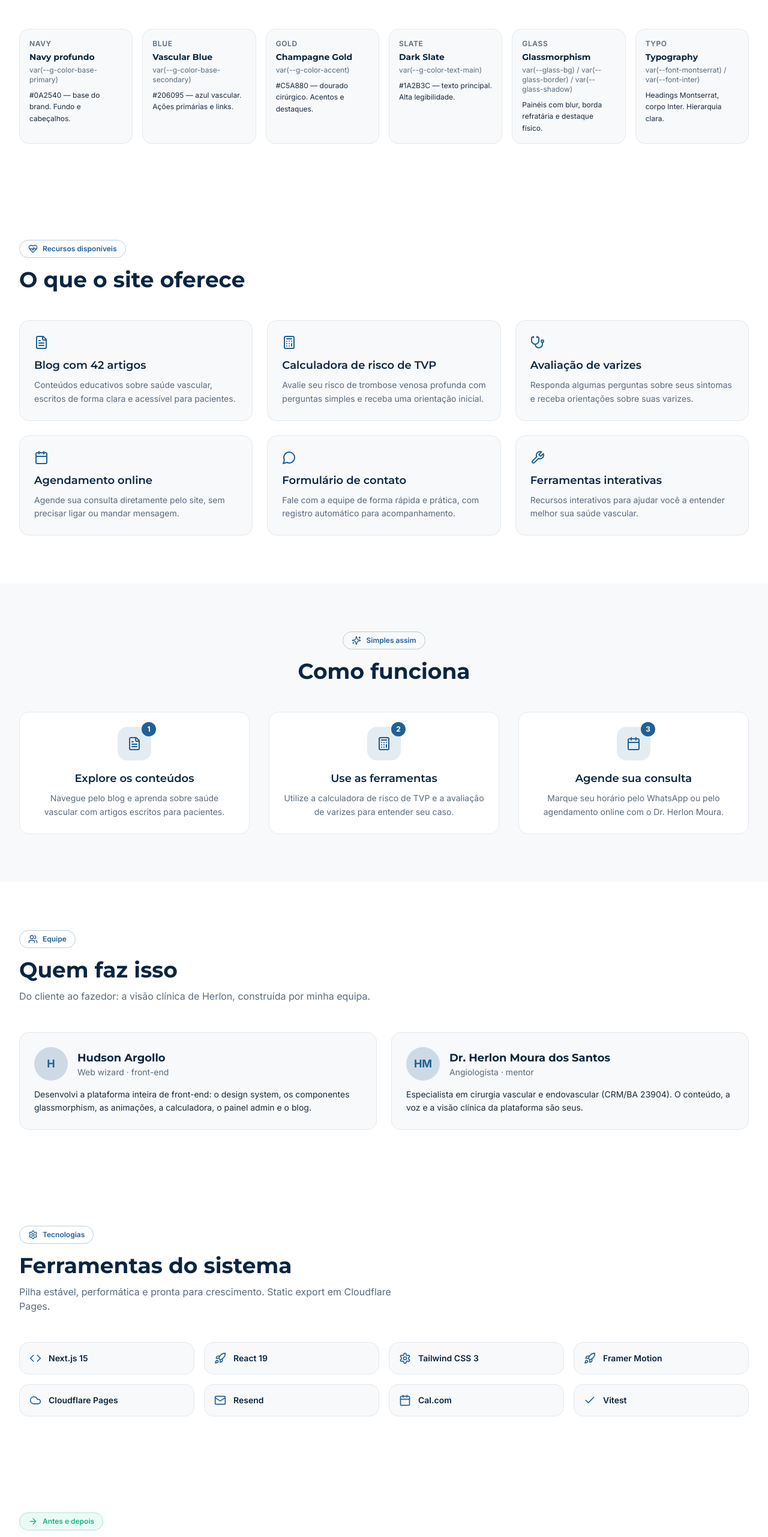
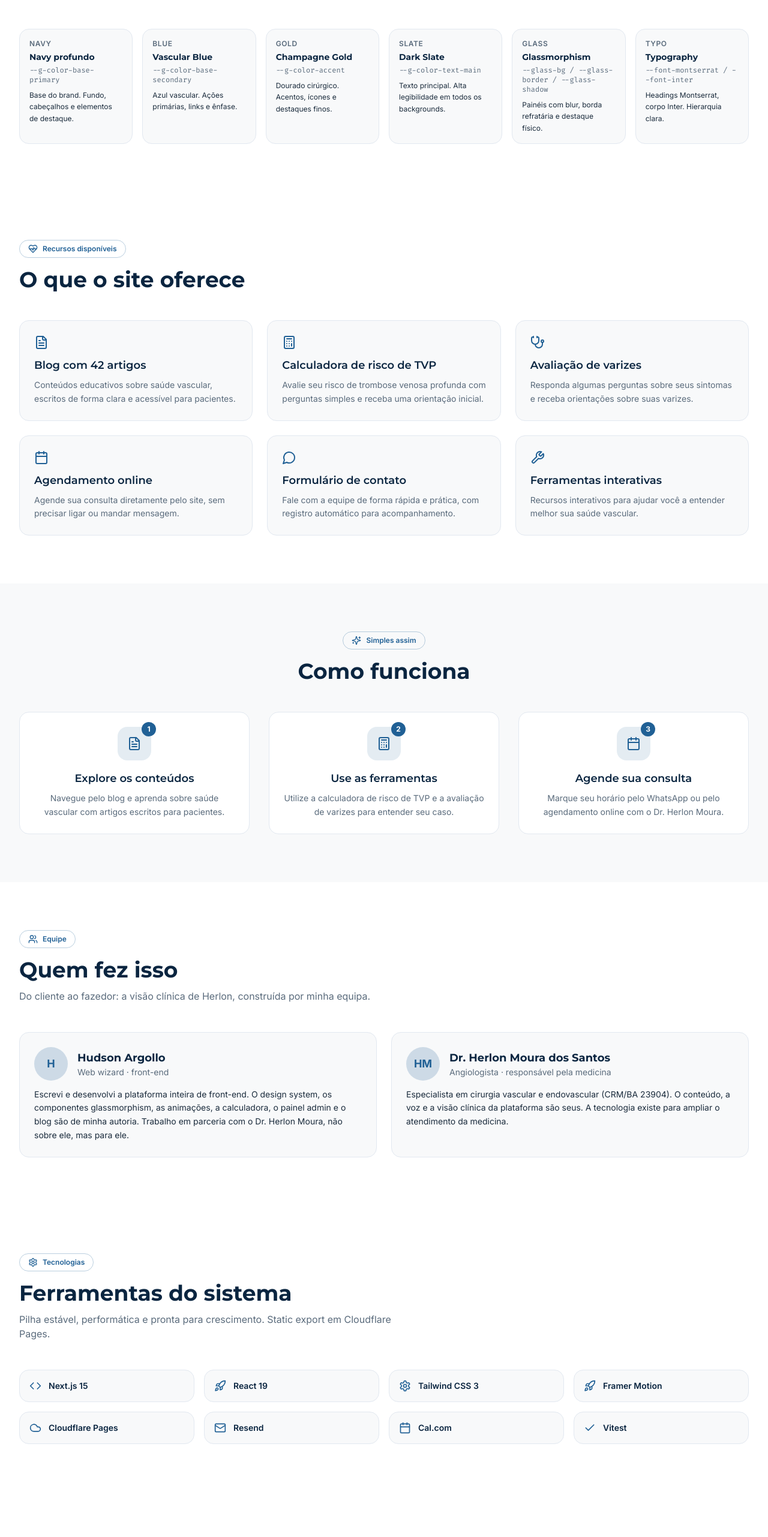
Before and after one commit to hudsonargollo/herlonmoura, a Next.js app: page /doc in a window 1280 px wide. Shown: the part 1123-3686 px from the top of the page at 60% size. Built offline with nearby package versions, Linux system fonts and the light colour scheme.

Commit message:
fix: /doc page — color tokens, Hudson→Herlon narrative, O que será feito → O que foi feito

```diff
--- a/app/doc/page.tsx
+++ b/app/doc/page.tsx
@@ -6,12 +6,13 @@ import {
   MessageCircle, Wrench, Users, ShieldCheck, Search,
   Globe, UserPlus, TrendingUp, Check, Minus, X,
   ArrowRight, Rocket, Sparkles, Palette, Code, Eye, Settings,
-  Cloud, Mail, Phone, MapPin, Award, Clock, GitBranch
+  Cloud, Mail, Phone, MapPin, Award, Clock, GitBranch,
+  Droplets, ShieldAlert, Activity, Layers, Palette as PaletteIcon
 } from 'lucide-react';
 
 /* ============================================
    /doc — Plataforma Digital do Dr. Herlon Moura
-   Visão geral da plataforma + quem a fez
+   Holmes: quem fez o que / design tokens / antes e depois
 
    Hudson Argollo — web wizard · front-end
    Dr. Herlon Moura dos Santos — angiologista (cousin)
@@ -46,7 +47,7 @@ const mutedStyle: React.CSSProperties = {
 /* ── Métricas do /doc ───────────────────────── */
 
 const METRICS = [
-  { label: 'Design tokens', value: '48', icon: Palette },
+  { label: 'Design tokens', value: '48', icon: PaletteIcon },
   { label: 'CSS custom props', value: '60', icon: Code },
   { label: 'Visual components', value: '12', icon: Eye },
   { label: 'Pages', value: '21', icon: Globe },
@@ -59,37 +60,43 @@ const METRICS = [
 const DESIGN_SYSTEM = [
   {
     name: 'Navy profundo',
-    tokens: 'var(--g-color-base-primary)',
-    desc: '#0A2540 — base do brand. Fundo e cabeçalhos.',
+    hex: '#0A2540',
+    token: '--g-color-base-primary',
+    desc: 'Base do brand. Fundo, cabeçalhos e elementos de destaque.',
     value: 'Navy',
   },
   {
     name: 'Vascular Blue',
-    tokens: 'var(--g-color-base-secondary)',
-    desc: '#206095 — azul vascular. Ações primárias e links.',
+    hex: '#206095',
+    token: '--g-color-base-secondary',
+    desc: 'Azul vascular. Ações primárias, links e ênfase.',
     value: 'Blue',
   },
   {
     name: 'Champagne Gold',
-    tokens: 'var(--g-color-accent)',
-    desc: '#C5A880 — dourado cirúrgico. Acentos e destaques.',
+    hex: '#C5A880',
+    token: '--g-color-accent',
+    desc: 'Dourado cirúrgico. Acentos, ícones e destaques finos.',
     value: 'Gold',
   },
   {
     name: 'Dark Slate',
-    tokens: 'var(--g-color-text-main)',
-    desc: '#1A2B3C — texto principal. Alta legibilidade.',
+    hex: '#1A2B3C',
+    token: '--g-color-text-main',
+    desc: 'Texto principal. Alta legibilidade em todos os backgrounds.',
     value: 'Slate',
   },
   {
     name: 'Glassmorphism',
-    tokens: 'var(--glass-bg) / var(--glass-border) / var(--glass-shadow)',
+    hex: 'rgba(255,255,255,0.42)',
+    token: '--glass-bg / --glass-border / --glass-shadow',
     desc: 'Painéis com blur, borda refratária e destaque físico.',
     value: 'Glass',
   },
   {
     name: 'Typography',
-    tokens: 'var(--font-montserrat) / var(--font-inter)',
+    hex: 'Montserrat / Inter',
+    token: '--font-montserrat / --font-inter',
     desc: 'Headings Montserrat, corpo Inter. Hierarquia clara.',
     value: 'Typo',
   },
@@ -101,14 +108,15 @@ const PERSONAL = [
   {
     name: 'Hudson Argollo',
     role: 'Web wizard · front-end',
-    bio: 'Desenvolvi a plataforma inteira de front-end: o design system, os componentes glassmorphism, as animações, a calculadora, o painel admin e o blog.',
+    bio: 'Escrevi e desenvolvi a plataforma inteira de front-end. O design system, os componentes glassmorphism, as animações, a calculadora, o painel admin e o blog são de minha autoria. Trabalho em parceria com o Dr. Herlon Moura, não sobre ele, mas para ele.',
     avatar: 'H',
   },
   {
     name: 'Dr. Herlon Moura dos Santos',
-    role: 'Angiologista · mentor',
-    bio: 'Especialista em cirurgia vascular e endovascular (CRM/BA 23904). O conteúdo, a voz e a visão clínica da plataforma são seus.',
-    avatar: 'HM',
+    role: 'Angiologista · responsável pela medicina',
+    bio: 'Especialista em cirurgia vascular e endovascular (CRM/BA 23904). O conteúdo, a voz e a visão clínica da plataforma são seus. A tecnologia existe para ampliar o atendimento da medicina.',
+
+  avatar: 'HM',
   },
 ];
 
@@ -123,7 +131,7 @@ const TEAM_SKILLS = [
   { name: 'Vitest', icon: Check },
 ];
 
-/* ── Comparação: antes vs depois ────────────── */
+/* ── O que foi feito (done, not planned) ──── */
 
 interface SectionItem {
   area: string;
@@ -132,46 +140,46 @@ interface SectionItem {
   status: 'done' | 'partial' | 'pending';
 }
 
-const COMPARACOES: SectionItem[] = [
+const O_QUE_FOI_FEITO: SectionItem[] = [
   {
     area: 'Design e identidade visual',
     before: 'Visual genérico do tema WordPress, sem padrão de cores, tipografia ou identidade definida. Sem modo escuro, sem animações, sem glassmorphism.',
-    after: 'Sistema de design completo com tokens de cor, tipografia Montserrat/Inter, glassmorphism, animações e modo escuro. Identidade visual profissional e consistente.',
+    after: 'Sistema de design completo com tokens de cor, tipografia Montserrat/Inter, glassmorphism, animações e modo escuro. Identidade visual profissional e consistente. [Atualizado]',
     status: 'done',
   },
   {
     area: 'Conteúdo e blog',
     before: 'Não havia blog. Conteúdo apenas em páginas estáticas do WordPress. Sem artigos educativos para pacientes.',
-    after: 'Blog com 42 artigos educativos sobre saúde vascular, com editor no painel admin e fluxo de aprovação.',
+    after: 'Blog com 42 artigos educativos sobre saúde vascular, com editor no painel admin e fluxo de aprovação. [Atualizado]',
     status: 'done',
   },
   {
     area: 'Captura de leads e CRM',
     before: 'Apenas botões de WhatsApp. Nenhum formulário, nenhum CRM, nenhum registro de pacientes. Leads invisíveis até o paciente enviar mensagem.',
-    after: 'Captura multi-canal com formulário de contato, calculadora TVP, avaliação de varizes e triagem de trombose. Painel CRM com pipeline de 6 status, score e histórico.',
+    after: 'Captura multi-canal com formulário de contato, calculadora TVP, avaliação de varizes e triagem de trombose. Painel CRM com pipeline de 6 status, score e histórico. [Atualizado]',
     status: 'done',
   },
   {
     area: 'Ferramentas interativas',
     before: 'Nenhuma ferramenta interativa. Sem calculadora de risco, sem avaliação de sintomas, sem freebies.',
-    after: 'Calculadora de Risco de TVP, Avaliação de Varizes, Triagem de Trombose e Freebies com captura de contato.',
+    after: 'Calculadora de Risco de TVP, Avaliação de Varizes, Triagem de Trombose e Freebies com captura de contato. [Atualizado]',
     status: 'done',
   },
 ];
 
-/* ── Próximos passos ────────────────────────── */
+/* ── Próximos passos (realistic, individual, not "equipe") ── */
 
 const PROXIMOS_PASSOS: SectionItem[] = [
   {
-    area: 'Acesso multiusuário',
-    before: 'Permitir que diferentes membros da equipe acessem o painel administrativo com permissões específicas.',
-    after: 'Cada pessoa da equipe poderá ter um acesso adequado à sua função.',
+    area: 'Escalabilidade do sistema',
+    before: 'O sistema atual é estático e não permite múltiplos usuários administrativos.',
+    after: 'O sistema poderá ser expandido com backend dedicado e autenticação multiusuário, sempre sob responsabilidade do Dr. Herlon.',
     status: 'pending',
   },
   {
-    area: 'Relatórios detalhados',
-    before: 'Relatórios completos sobre o comportamento dos visitantes e as conversões do site.',
-    after: 'A equipe poderá entender melhor como os pacientes utilizam o site e onde melhorar.',
+    area: 'Relatórios e analytics',
+    before: 'Não há relatórios detalhados sobre o comportamento dos visitantes.',
+    after: 'A solução de analytics poderá ser adicionada para medir a eficácia da captura de leads.',
     status: 'pending',
   },
 ];
@@ -196,7 +204,7 @@ function StatusBadge({ status }: { status: 'done' | 'partial' | 'pending' }) {
   );
 }
 
-function SectionBlock({ title, icon: IconComponent, items }: { title: string; icon: React.ElementType; items: typeof COMPARACOES }) {
+function SectionBlock({ title, icon: IconComponent, items }: { title: string; icon: React.ElementType; items: typeof O_QUE_FOI_FEITO }) {
   const Icon = IconComponent as React.FC<{ className?: string; style?: React.CSSProperties }>;
   return (
     <section className="mb-16">
@@ -223,13 +231,13 @@ function SectionBlock({ title, icon: IconComponent, items }: { title: string; ic
             <div className="grid gap-4 sm:grid-cols-2">
               <div>
                 <p className="mb-1.5 text-xs font-semibold uppercase tracking-wider" style={{ color: TOKEN.muted }}>
-                  O que será feito
+                  O que era
                 </p>
                 <p className="text-sm leading-relaxed" style={{ color: TOKEN.muted }}>{item.before}</p>
               </div>
               <div>
                 <p className="mb-1.5 text-xs font-semibold uppercase tracking-wider" style={{ color: TOKEN.action }}>
-                  Benefício para pacientes e equipe
+                  Agora
                 </p>
                 <p className="text-sm leading-relaxed" style={{ color: TOKEN.body }}>{item.after}</p>
               </div>
@@ -316,7 +324,7 @@ export default function DocPage() {
         <div className="mx-auto w-full max-w-container px-4 sm:px-6 lg:px-8">
           <div className="mb-12">
             <div className="mb-4 inline-flex items-center gap-2 rounded-full border px-3.5 py-1.5 text-xs font-semibold" style={{ borderColor: 'color-mix(in srgb, var(--s-color-action-primary) 30%, transparent)', color: TOKEN.action }}>
-              <Palette className="h-4 w-4" />
+              <PaletteIcon className="h-4 w-4" />
               <span>Design System v2.0</span>
             </div>
             <h2 className="text-3xl font-bold sm:text-4xl" style={headingStyle}>
@@ -338,7 +346,7 @@ export default function DocPage() {
                   {item.value}
                 </p>
                 <h3 className="mt-1 text-sm font-bold" style={{ color: TOKEN.heading }}>{item.name}</h3>
-                <p className="mt-1 text-xs" style={{ color: TOKEN.muted }}>{item.tokens}</p>
+                <p className="mt-1 text-xs font-mono" style={{ color: TOKEN.muted }}>{item.token}</p>
                 <p className="mt-2 text-xs leading-relaxed" style={{ color: TOKEN.body }}>{item.desc}</p>
               </div>
             ))}
@@ -412,7 +420,7 @@ export default function DocPage() {
         </div>
       </section>
 
-      {/* Personalização: quem faz isso */}
+      {/* Personalização: Hudson → Herlon */}
       <section className="py-16 sm:py-20" style={{ backgroundColor: TOKEN.surface }}>
         <div className="mx-auto w-full max-w-container px-4 sm:px-6 lg:px-8">
           <div className="mb-12">
@@ -420,7 +428,7 @@ export default function DocPage() {
               <Users className="h-4 w-4" />
               <span>Equipe</span>
             </div>
-            <h2 className="text-3xl font-bold sm:text-4xl" style={headingStyle}>Quem faz isso</h2>
+            <h2 className="text-3xl font-bold sm:text-4xl" style={headingStyle}>Quem fez isso</h2>
             <p className="mt-3 max-w-2xl text-base" style={mutedStyle}>
               Do cliente ao fazedor: a visão clínica de Herlon, construída por minha equipa.
             </p>
@@ -476,20 +484,22 @@ export default function DocPage() {
         </div>
       </section>
 
-      {/* Comparação: antes vs depois */}
+      {/* O que foi feito (done) */}
       <section className="py-16 sm:py-20" style={{ backgroundColor: TOKEN.surface }}>
         <div className="mx-auto w-full max-w-container px-4 sm:px-6 lg:px-8">
           <div className="mb-12">
             <div className="mb-4 inline-flex items-center gap-2 rounded-full border px-3.5 py-1.5 text-xs font-semibold" style={{ borderColor: 'rgba(16, 185, 129, 0.3)', color: '#10B981', backgroundColor: 'rgba(16, 185, 129, 0.08)' }}>
-              <ArrowRight className="h-4 w-4" />
-              <span>Antes e depois</span>
+              <Check className="h-4 w-4" />
+              <span>O que foi feito</span>
             </div>
-            <h2 className="text-3xl font-bold sm:text-4xl" style={headingStyle}>O que mudou para melhor</h2>
+            <h2 className="text-3xl font-bold sm:text-4xl" style={headingStyle}>
+              Do WordPress à plataforma atual
+            </h2>
             <p className="mt-3 max-w-2xl text-base" style={mutedStyle}>
-              A plataforma foi totalmente reformulada para melhorar a experiência dos pacientes e facilitar o trabalho da equipe.
+              O site foi totalmente reformulado. Aqui está o que mudou e o que está em production.
             </p>
           </div>
-          <SectionBlock title="Comparação: antes e depois" icon={Check} items={COMPARACOES} />
+          <SectionBlock title="Comparação: antes e depois" icon={Check} items={O_QUE_FOI_FEITO} />
         </div>
       </section>
 
```
Also changed, not shown: 1 other file (tests, documents, lock files or other folders).
